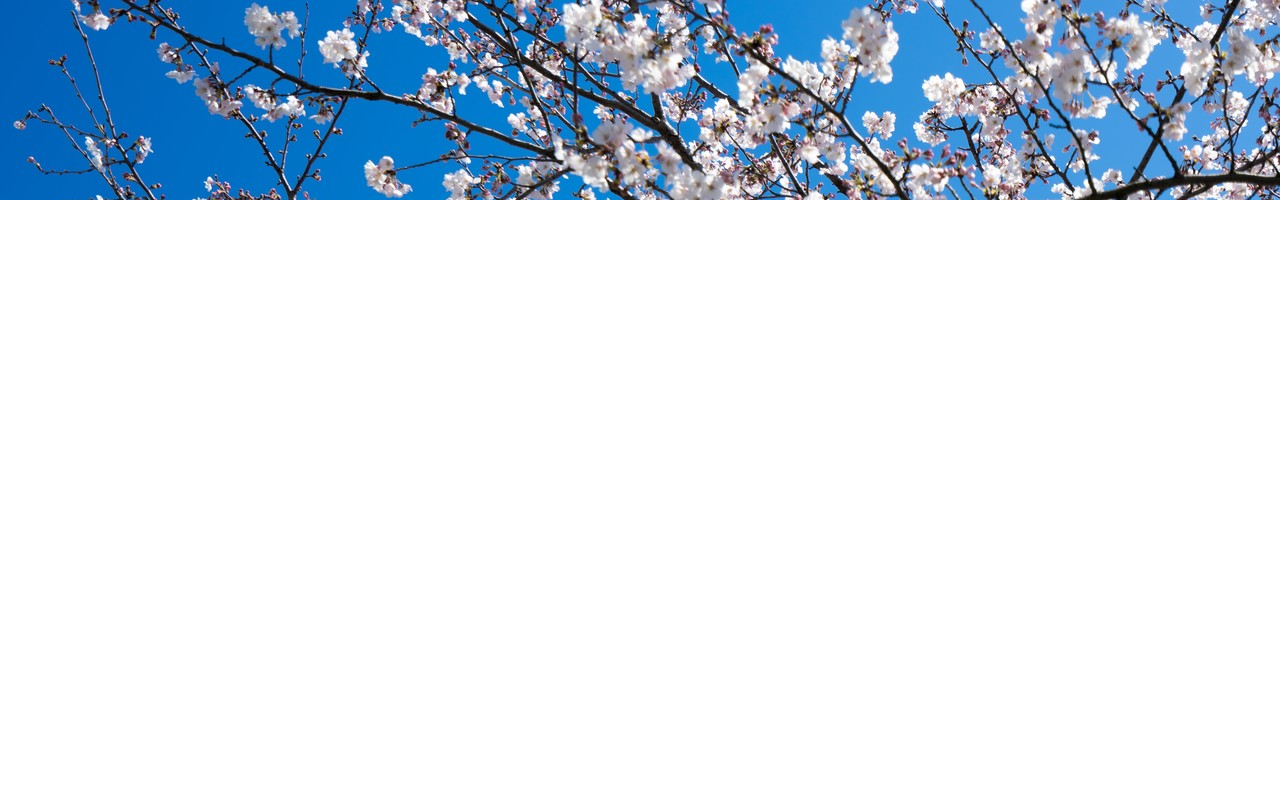
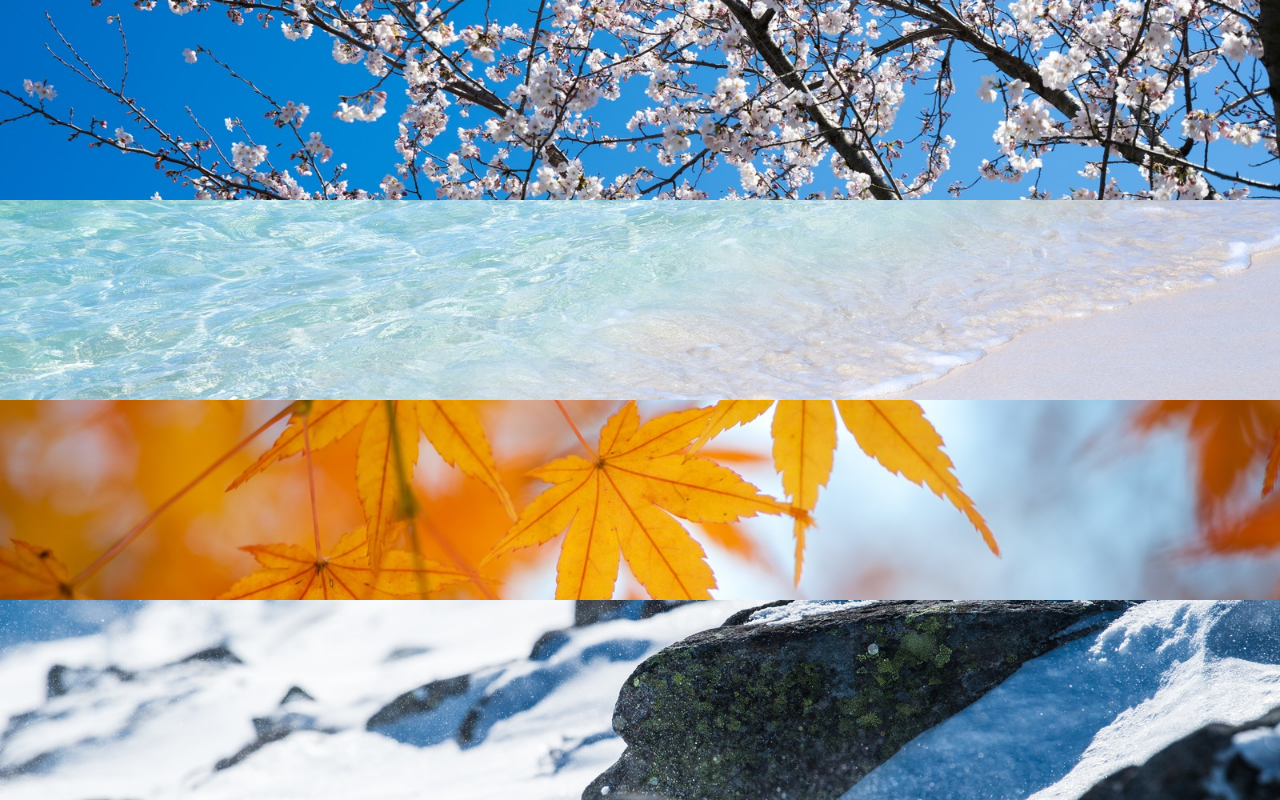
Before and after one commit to kazu-png/caravan, a plain HTML site: page 1-6 演習問題.html in a window 1280 px wide. Drawn offline with Linux system fonts and the light colour scheme.

Commit message:
[Finish]1-6

```diff
--- a/1-6 演習問題.css
+++ b/1-6 演習問題.css
@@ -5,7 +5,26 @@
 }
 
 .box1 {
-  width: 100%;
   height: 200px;
   background-image: url(img/box1.jpg);
+  background-size: cover;
+  background-position: center;
 }
+.box2 {
+  height: 200px;
+  background-image: url(img/box2.jpg);
+  background-size: cover;
+  background-position: center;
+}
+.box3 {
+  height: 200px;
+  background-image: url(img/box3.jpg);
+  background-size: cover;
+  background-position: center;
+}
+.box4 {
+  height: 200px;
+  background-image: url(img/box4.jpg);
+  background-size: cover;
+  background-position: center;
+}
```
